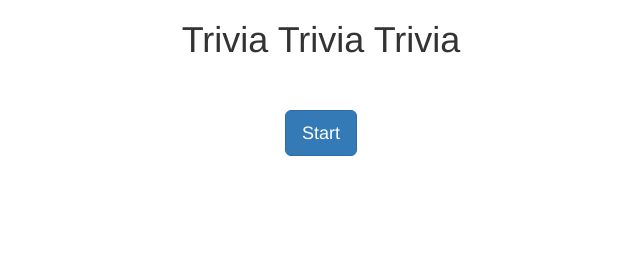
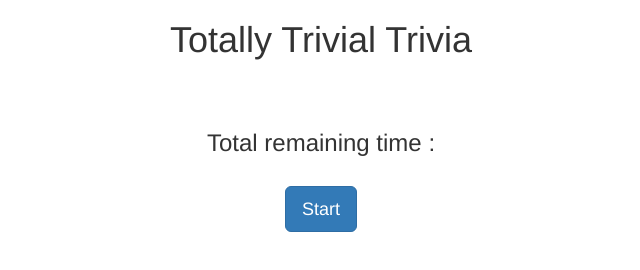
Before and after one commit to semegoita/TriviaGame, a plain HTML site: page index.html in a window 1280 px wide. Shown: the whole page, without its empty margins (319-959 px from the left). Drawn offline with nearby package versions, Linux system fonts and the light colour scheme.

Commit message:
count down timer added

```diff
--- a/index.html
+++ b/index.html
@@ -13,7 +13,10 @@
 </head>
 
 <body>
-    <h1>Trivia Trivia Trivia</h1>
+    <h1>Totally Trivial Trivia</h1>
+    <br/>
+    <br/>
+    <h3>Total remaining time :  </h3><h3 id="countdown"></h3>
     <br/>
     <br/>
     <a href="#" id="start" class="btn btn-primary btn-lg">Start</a>
```
